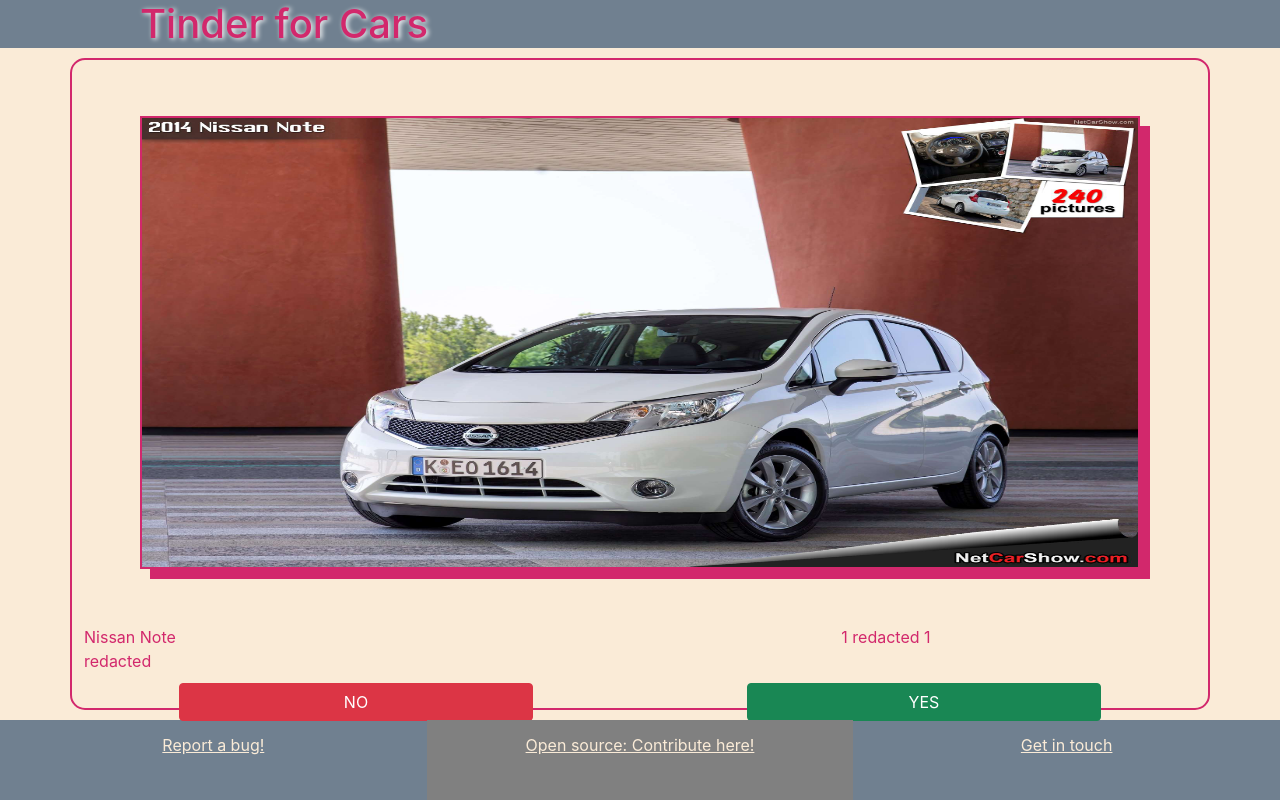
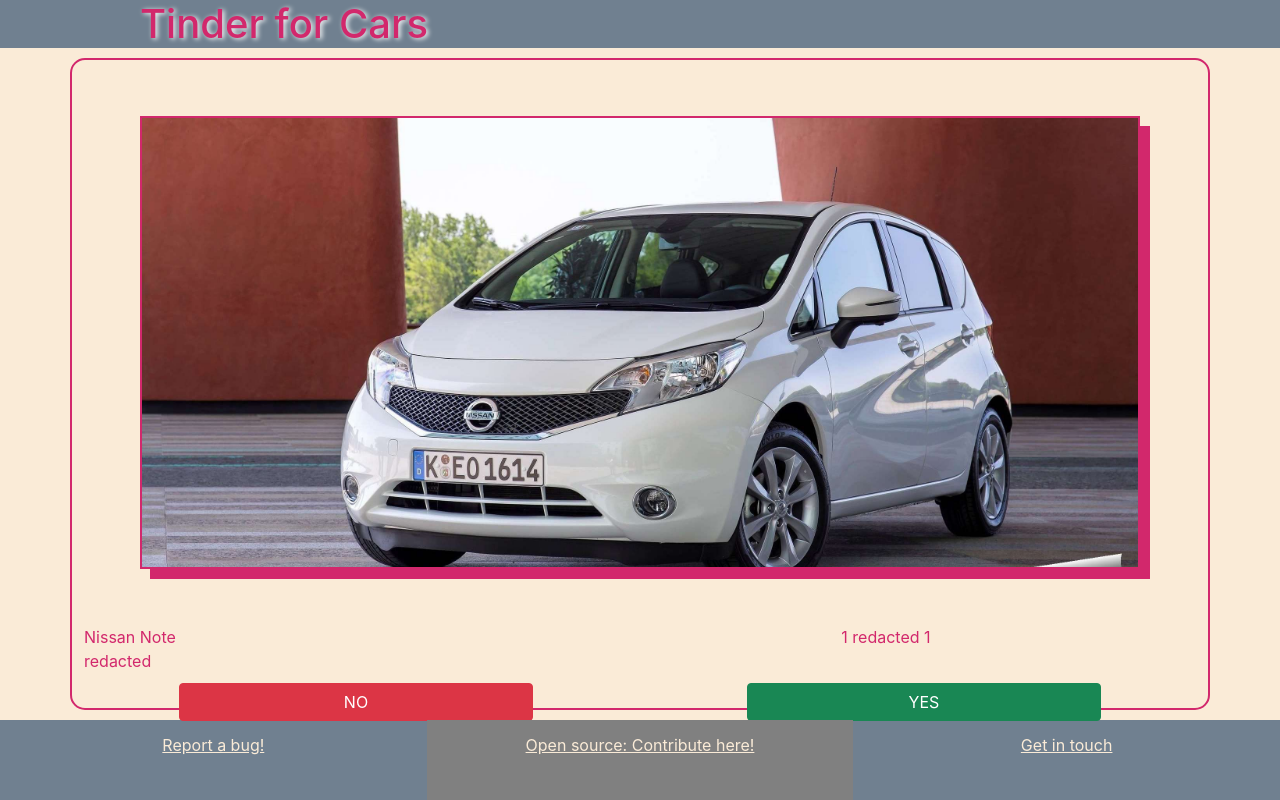
Before and after one commit to AdamDIOM/TinderForCars, a React (Create React App) app: page / in a window 1280 px wide. Built offline with nearby package versions, Linux system fonts and the light colour scheme.

Commit message:
updated images to fill box and maintain aspect ratio

```diff
--- a/src/components/Box/Box.css
+++ b/src/components/Box/Box.css
@@ -8,12 +8,19 @@
     margin: 10px 0px;
 }
 
-.carImage{
+.carImageDiv{
     border: 2px solid #d2286c;
     box-shadow: 10px 10px;
-    min-width:90%;
-    max-width:90%;
+    width:90%;
     margin:5%;
     /*min-height:50%;*/
-    max-height:70%;
+    height:70%;
+    overflow:hidden;
 }
+
+.carImage{
+    object-fit: cover;
+    width:100%;
+    height:100%;
+    object-position: center;
+}
--- a/src/components/Box/Box.js
+++ b/src/components/Box/Box.js
@@ -71,7 +71,9 @@
         return(
             <Container className="box">
                 {/* photo */}
-                <img className="carImage" alt={`car to look at - ${currentData.car.make} ${currentData.car.model}`} src={`./graphics/cars/${currentData.car.image}`}  />
+                <div className="carImageDiv">
+                    <img className="carImage" alt={`car to look at - ${currentData.car.make} ${currentData.car.model}`} src={`./graphics/cars/${currentData.car.image}`}  />
+                </div>
                 {/* make/type | owner */}
                 <Row>
                     <Col md={0} sm={2} className="d-md-none"></Col>
```
Also changed, not shown: public/graphics/cars/man111n.jpeg.
